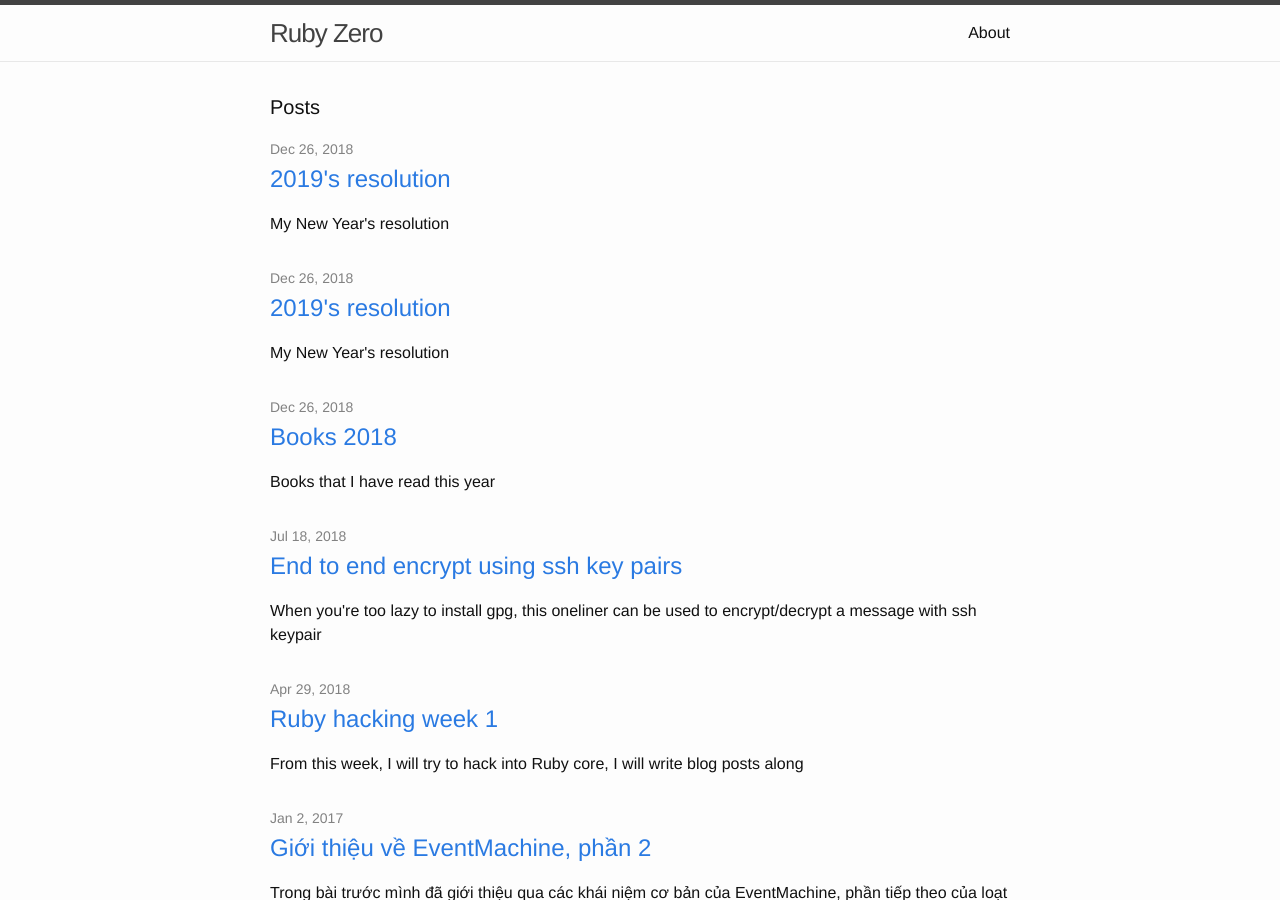
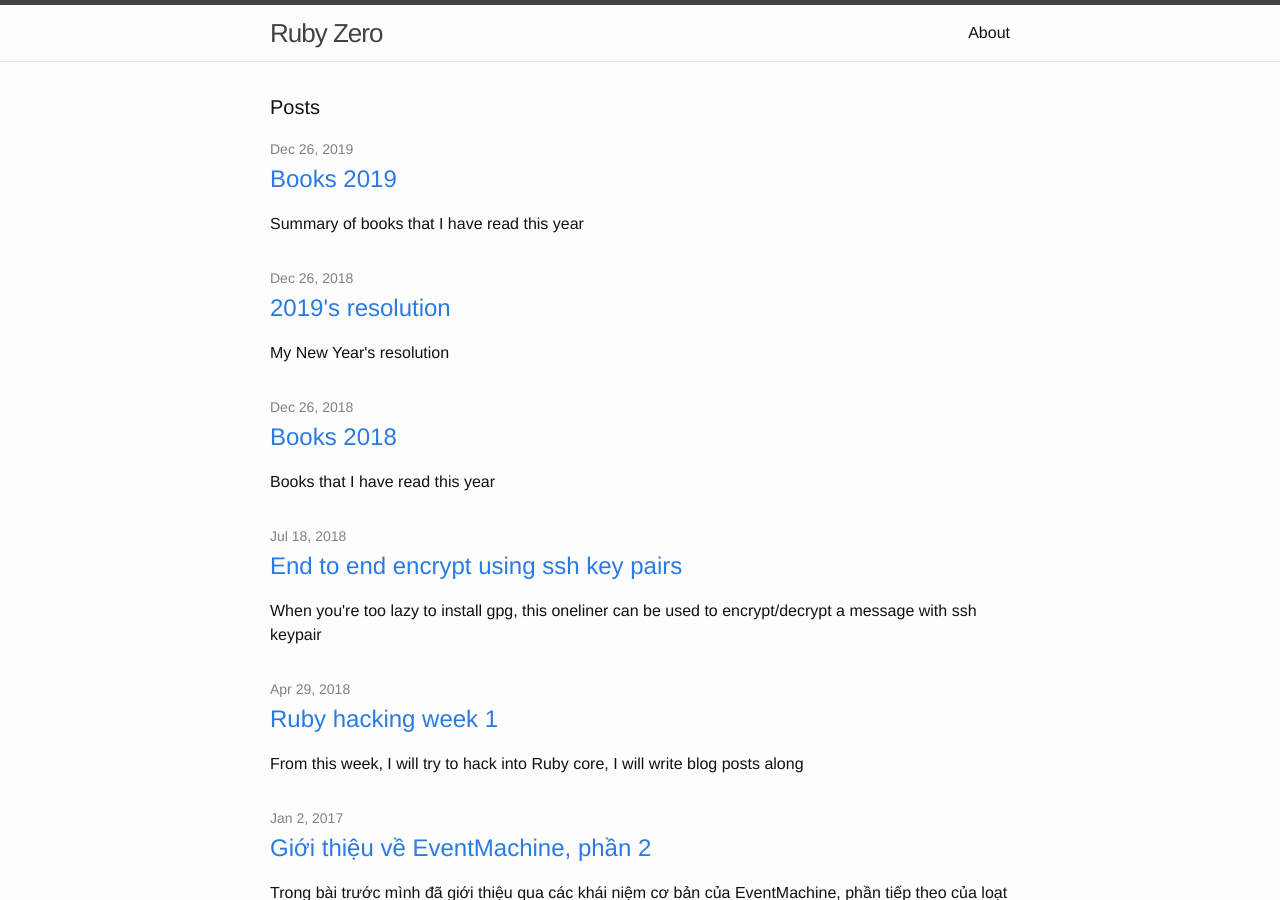
Before and after one commit to zinh/zinh.github.io, a Jekyll site: the page built from index.html, in a window 1280 px wide and 900 px high. Built offline with Jekyll 4.4.1, drawn with Linux system fonts in a browser that asks for light colours.

Commit message:
Update 2019-12-31-books-2019.markdown

```diff
--- a/_posts/2019-12-31-books-2019.markdown
+++ b/_posts/2019-12-31-books-2019.markdown
@@ -1,9 +1,9 @@
 ---
 layout: post
-title: "2019's resolution"
-date: 2018-12-26 15:16:00
-summary: My New Year's resolution
-description: My New Year's resolution
+title: "Books 2019"
+date: 2019-12-26 15:16:00
+summary: Summary of books that I have read this year
+description: Summary of books that I have read this year
 categories: misc
 ---
 
```
